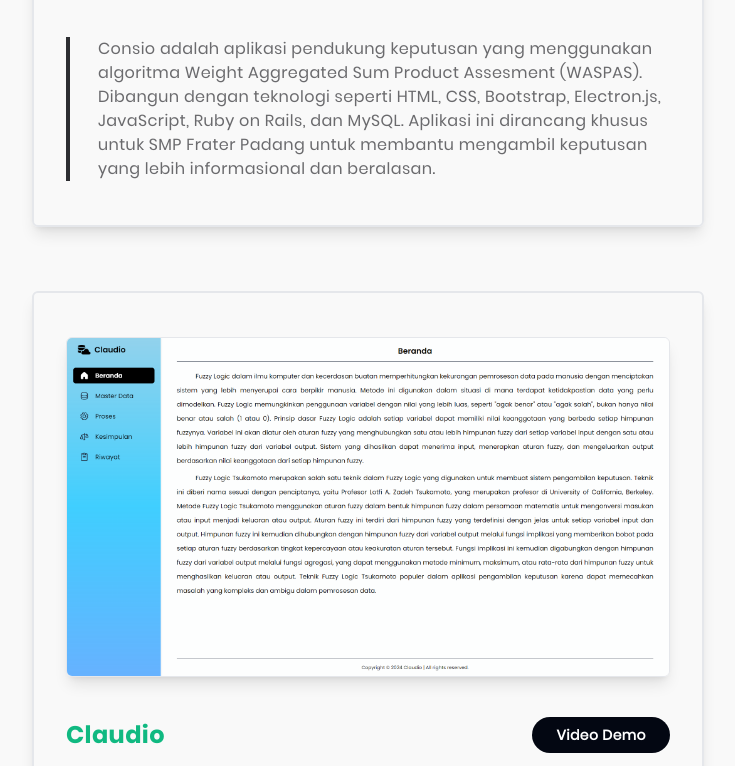
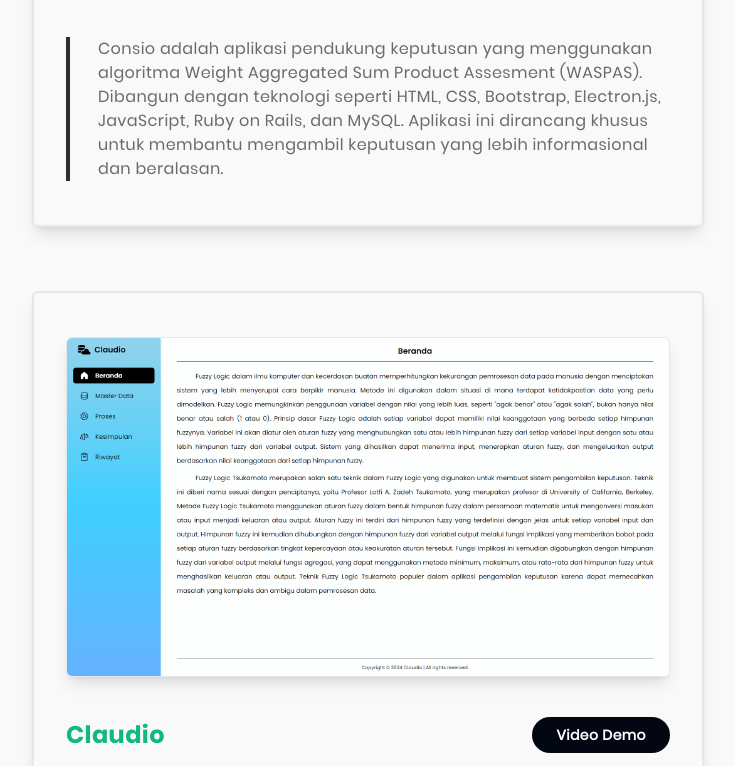
Before and after one commit to willyamk/my-portofolio, a website: page index.html in a window 1280 px wide. Shown: the part 3844-4610 px from the top of the page, without its empty margins (272-1007 px from the left). Drawn offline with Linux system fonts and the light colour scheme.

Commit message:
update deskripsi consio

```diff
--- a/index.html
+++ b/index.html
@@ -183,8 +183,8 @@
                     <p class="text-default/70 mt-6 border-default border-l-4 pl-7 text-wrap">
                         Consio adalah aplikasi pendukung keputusan yang menggunakan algoritma Weight Aggregated Sum
                         Product Assesment (WASPAS). Dibangun dengan teknologi seperti HTML, CSS, Bootstrap, Electron.js,
-                        JavaScript, Ruby on Rails, dan MySQL. Aplikasi ini dirancang khusus untuk SMP Frater Padang untuk
-                        membantu mengambil keputusan yang lebih informasional dan beralasan.
+                        JavaScript, Ruby on Rails, dan MySQL. Aplikasi ini dirancang khusus untuk membantu mengambil
+                        keputusan yang lebih informasional dan beralasan.
                     </p>
                 </article>
             </div>
```
